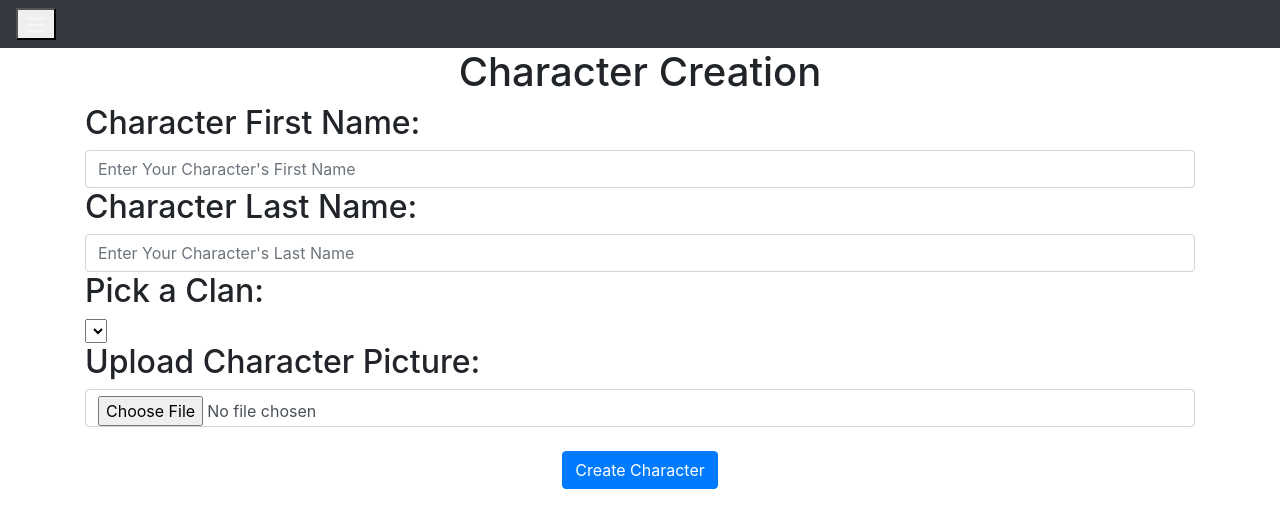
After one commit to astep2023/Personal_Projects_, a Flask app: page /new_character in a window 1280 px wide. The commit adds this page. Shown: the top 528 px of the page. Run offline with Flask 2, Linux system fonts and the light colour scheme; lists and menus that the app fills with data are empty; some libraries are stand-ins or nearby versions.

Commit message:
making the character creation stuff

```diff
--- a/Naruto_Website/website/auth.py
+++ b/Naruto_Website/website/auth.py
@@ -56,7 +56,7 @@ def signup():
             db.session.add(new_user)
             db.session.commit()
             login_user(new_user, remember = True)
-            flash("Account created!", category="success")
+            flash("Account created!", category= "success")
 
             return redirect(url_for("views.home"))
 
--- a/Naruto_Website/website/templates/base.html
+++ b/Naruto_Website/website/templates/base.html
@@ -34,7 +34,7 @@
             <div class="collapse nav-collapse" id="navbar">
                 <div class="navbar-nav">
                     {% if user.is_authenticated %}
-                        <a class="nav-item nav-link" id="home" href="/">
+                        <a class="nav-item nav-link" id="home" href="/home">
                             home
                         </a>
                         {% if user.character %}
@@ -42,7 +42,7 @@
                             My Character's
                         </a>
                         {% else %}
-                        <a class="nav-item nav-link" id="character" href="/character">
+                        <a class="nav-item nav-link" id="new_character" href="/new_character">
                             Make A Character
                         </a>
                         {% endif %}
--- /dev/null
+++ b/Naruto_Website/website/templates/new_character.html
@@ -0,0 +1,31 @@
+{% extends "base.html" %}
+{% block title %}
+    New Character
+{% endblock %}
+{% block content %}
+    <h1 class="text-center">Character Creation</h1>
+    <form method="POST">
+        <h2>Character First Name:</h2>
+        <input type="text" name="first_name" id="first_name" class="form-control" placeholder="Enter Your Character's First Name"></textarea>
+
+        <h2>Character Last Name:</h2>
+        <input type="text" id="last_name" id="last_name" class="form-control" placeholder="Enter Your Character's Last Name"></textarea>
+        <h2>Pick a Clan:</h2>
+        <select name="clans" id="clans" class="form-select">
+            {% for clan in clans %}
+                <option value="{{clan}}">
+                    {{clan}}
+                </option>
+            {% endfor %}
+        </select>
+        <h2>Upload Character Picture:</h2>
+        <input type="file" name="character_img" id="character_img" class = "form-control" accept="image/*"></input>
+
+        <br/>
+        <div class = "text-center">
+            <button type="submit" class="btn btn-primary">
+                Create Character
+            </button>
+        </div>
+    </form>
+{% endblock %}
--- a/Naruto_Website/website/templates/signup.html
+++ b/Naruto_Website/website/templates/signup.html
@@ -15,13 +15,13 @@
             />
         </div>
         <div class="form-group">
-            <label for="firtName">First Name</label>
+            <label for="firtName">Username</label>
             <input
                 type="text"
                 class="form-control"
                 id="firstName"
                 name="firstName"
-                placeholder="Enter First Name"
+                placeholder="Enter Username"
             />
         </div>
         <div class="form-group">
--- a/Naruto_Website/website/views.py
+++ b/Naruto_Website/website/views.py
@@ -26,22 +26,27 @@ def new_post():
 
     return render_template("new_post.html", user = current_user)
 
-@views.route("/character", methods=["GET", "POST"])
-def character():
+@views.route("/new_character", methods=["GET", "POST"])
+def new_character():
     if request.method == "POST":
         first_name = request.form.get("first_name")
         last_name = request.form.get("last_name")
         character_img = request.form.get("character_img")
+        import random
+        chakra = random.randrange(25, 101)
+        chakra_control = random.randrange(25, 101)
+        strength = random.randrange(25, 101)
+        speed = random.randrange(25, 101)
         if len(first_name) < 2:
             flash("Name is too short.", category = "error")
         elif character_img == "" or character_img == None:
             flash("Please put in a character image.", category = "error")
         else:
             if last_name:
-                new_character = Character(first_name = first_name, last_name = last_name, character_img = character_img)
+                new_character = Character(first_name = first_name, last_name = last_name, chakra = chakra, chakra_control = chakra_control, speed = speed, strength = strength, character_img = character_img)
                 db.session.add(new_character)
                 db.session.commit()
-    return render_template("character.html", user = current_user)
+    return render_template("new_character.html", user = current_user)
 
 
 @views.route("/delete-post", methods=["POST"])
```
Also changed, not shown: Naruto_Website/website/templates/character.html (deleted, +0 -29 lines), Naruto_Website/website/templates/list_character.html (added).
